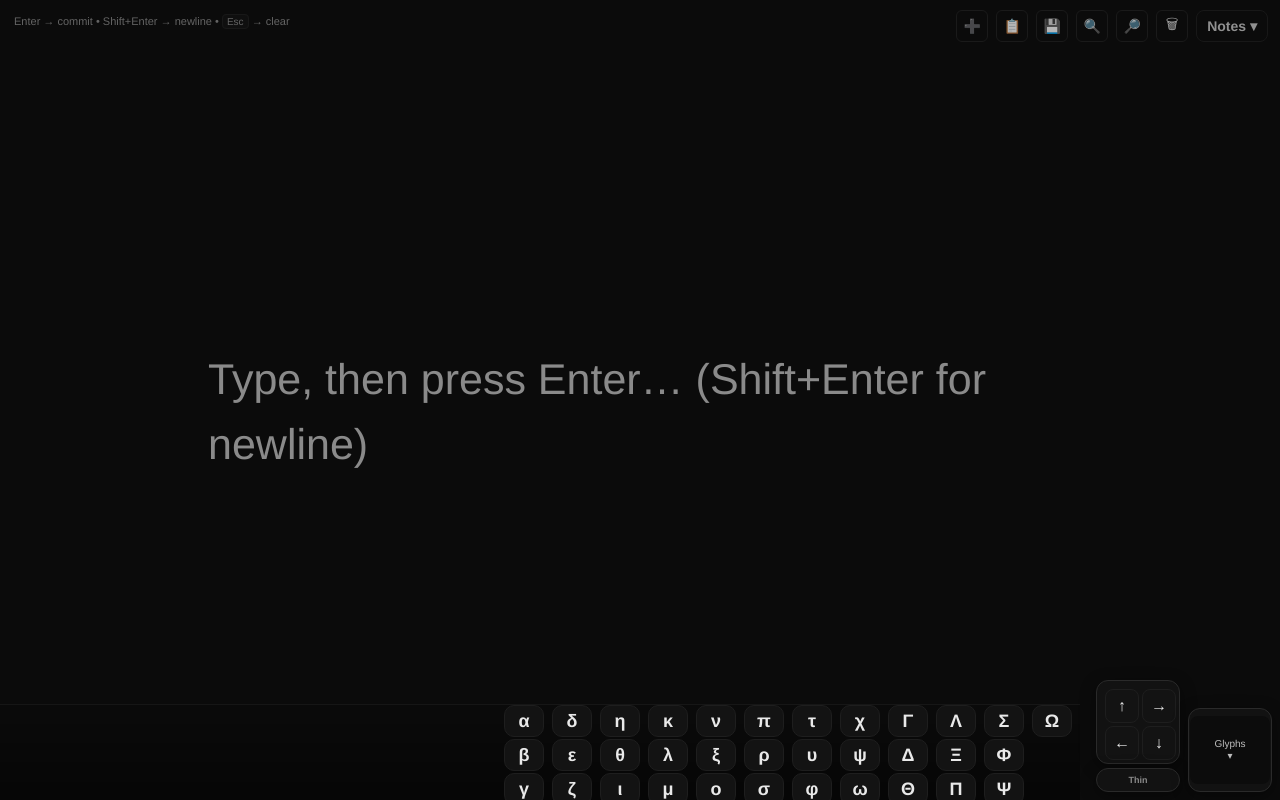
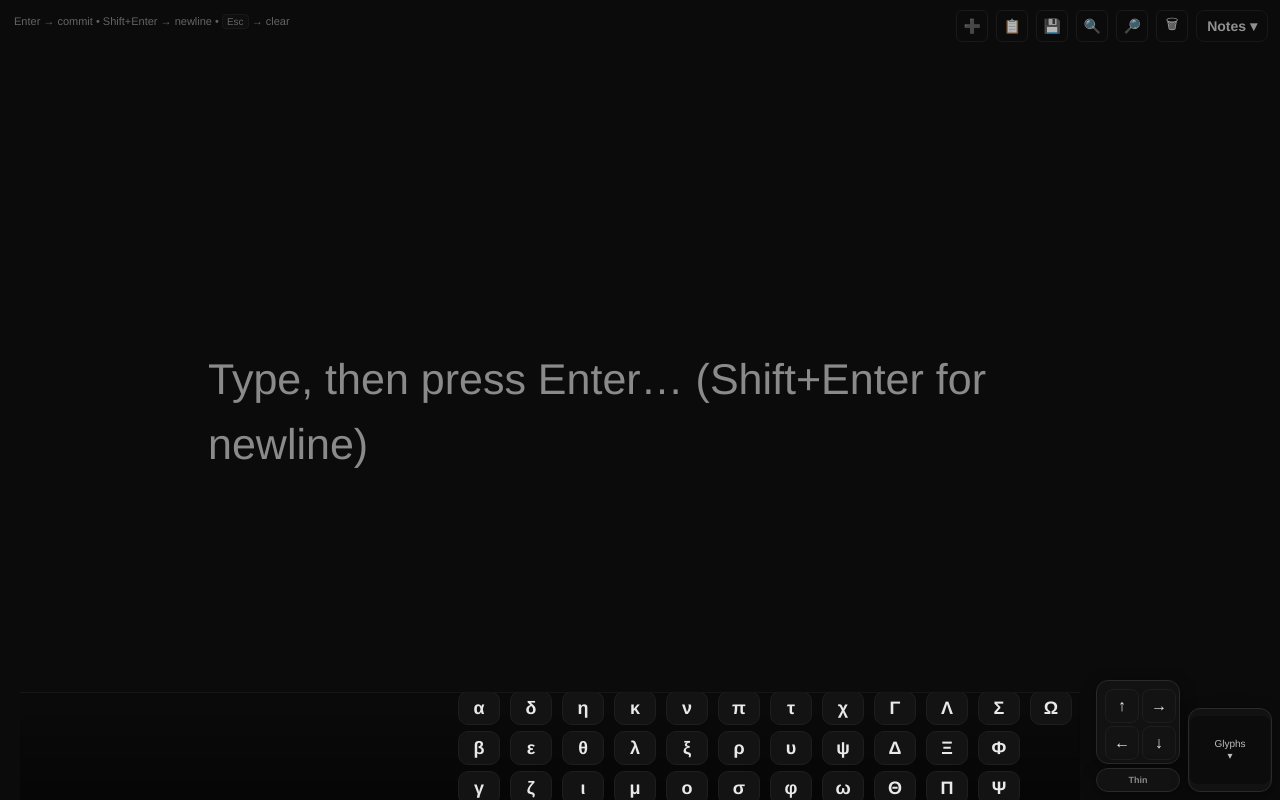
Before and after one commit to Sygnav4rerec/CenterNote, a plain HTML site: page index.html in a window 1280 px wide. Drawn offline with Linux system fonts and the light colour scheme.

Commit message:
Improve toolbar spacing and add scrolling for off-screen glyphs
Adjust toolbar height, add a left margin and horizontal scrolling to the glyph toolbar, and increase element sizing for better usability.

Replit-Commit-Author: Agent
Replit-Commit-Session-Id: 616fcf57-f00f-4433-aa0b-0d6facc1dfc7
Replit-Commit-Checkpoint-Type: full_checkpoint
Replit-Commit-Screenshot-Url: https://storage.googleapis.com/screenshot-production-us-central1/6991f8e7-cd72-44aa-a1c6-438ab4e984fb/616fcf57-f00f-4433-aa0b-0d6facc1dfc7/5pQtxu1

```diff
--- a/index.html
+++ b/index.html
@@ -16,7 +16,7 @@
       --input-size: 43px;     /* input text size (32pt) */
       --ui-size: 14px;
       --max-width: 1000px;
-      --toolbar-h: 96px;      /* toolbar height for calculations */
+      --toolbar-h: 108px;      /* toolbar height for calculations */
       --center-gap: 22px;     /* gap between history and input areas */
       --font: "Helvetica Neue", Helvetica, ui-sans-serif, system-ui, -apple-system, sans-serif;
       --mono: "Helvetica Neue", Helvetica, ui-monospace, SFMono-Regular, Menlo, Monaco, monospace;
@@ -457,21 +457,42 @@
     /* Glyph toolbar - extends leftward from arrow pad */
     .toolbar {
       position: fixed;
-      left: 0;
+      left: 20px; /* left margin to prevent cutoff */
       right: 200px; /* leaves space for arrow pad + glyph menu */
       bottom: 0;
       height: var(--toolbar-h);
       border-top: 1px solid #161616;
       background: linear-gradient(0deg, rgba(0,0,0,.45), rgba(0,0,0,0));
-      padding: 8px calc(8px + env(safe-area-inset-right)) calc(8px + env(safe-area-inset-bottom)) 10px;
+      padding: 14px calc(8px + env(safe-area-inset-right)) calc(14px + env(safe-area-inset-bottom)) 10px;
       display: grid;
-      grid-template-rows: repeat(3, 28px);
+      grid-template-rows: repeat(3, 32px); /* taller rows for less crowding */
       grid-auto-flow: column;
       grid-auto-columns: max-content;
-      gap: 6px 8px;
+      gap: 8px 10px; /* more breathing room */
       overflow-x: auto;
+      overflow-y: hidden;
       align-content: center;
       justify-content: end; /* align to the right */
+      scrollbar-width: thin;
+      scrollbar-color: rgba(255,255,255,0.2) transparent;
+    }
+
+    /* Webkit scrollbar styling for horizontal scroll */
+    .toolbar::-webkit-scrollbar {
+      height: 6px;
+    }
+
+    .toolbar::-webkit-scrollbar-track {
+      background: transparent;
+    }
+
+    .toolbar::-webkit-scrollbar-thumb {
+      background: rgba(255,255,255,0.2);
+      border-radius: 3px;
+    }
+
+    .toolbar::-webkit-scrollbar-thumb:hover {
+      background: rgba(255,255,255,0.3);
     }
 
     /* Special styling for sup/sub and fixed arrow buttons */
@@ -489,12 +510,13 @@
     }
     .sym {
       display: inline-flex; align-items: center; justify-content: center;
-      min-width: 40px; height: 32px; /* slightly larger for better touch */
+      min-width: 42px; height: 34px; /* slightly larger with better proportions */
       font: 600 18px/1 var(--mono);
       color: var(--fg);
       background: #131313; border: 1px solid #1e1e1e;
       border-radius: 10px; cursor: pointer;
       user-select: none;
+      flex-shrink: 0; /* prevent symbols from getting squashed */
     }
     .sym:hover { filter: brightness(1.15); }
 
```
